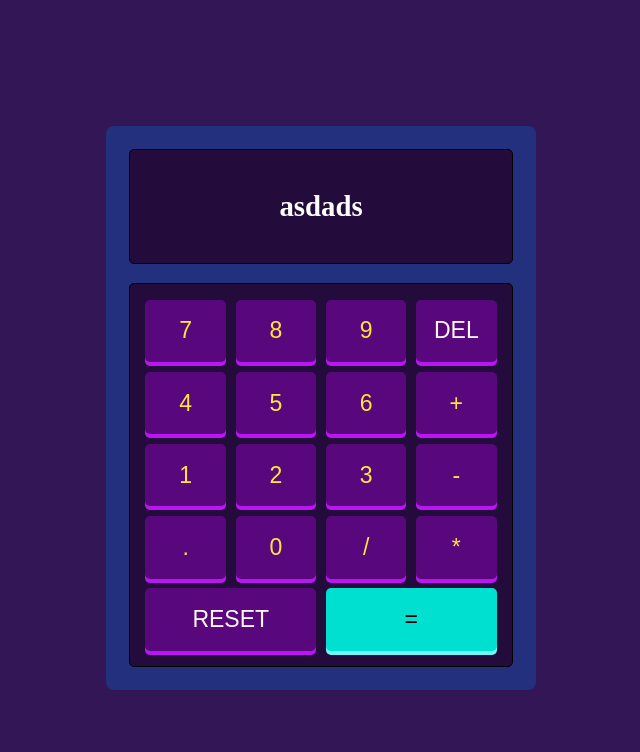
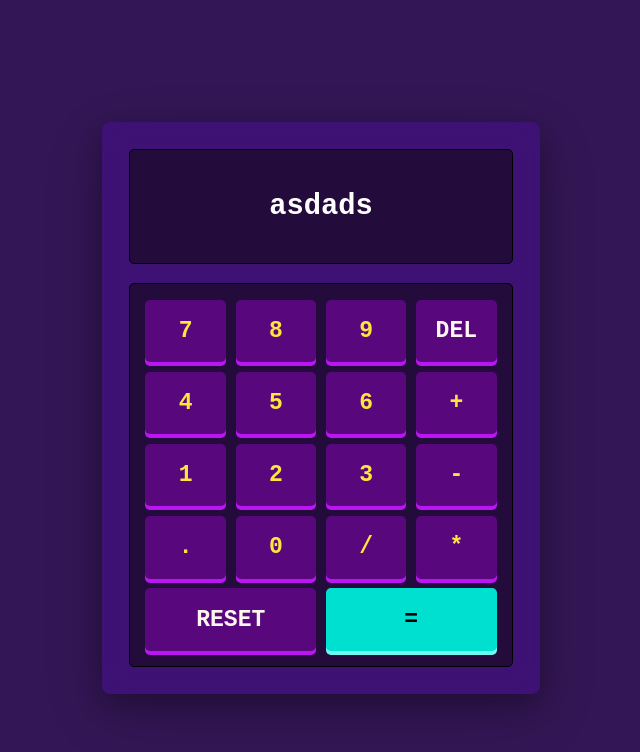
Before and after one commit to 555Viktor/odin-calculator, a plain HTML site: page index.html in a window 1280 px wide. Shown: the whole page, without its empty margins (319-959 px from the left). Drawn offline with Linux system fonts and the light colour scheme.

Commit message:
Finish initial page style version

```diff
--- a/style.css
+++ b/style.css
@@ -1,6 +1,11 @@
+@import url('https://fonts.googleapis.com/css2?family=Orbitron:wght@400..900&display=swap');
+
 * {
     box-sizing: border-box;
+
+    font-family: "Roboto Mono", monospace;
     font-size: 1.2rem;
+    font-weight: bold;
 }
 
 body {
@@ -20,9 +25,11 @@ body,
 /* Main container for calculator */
 .calc-container {
     border-radius: 8px;
-    padding: 1.2rem;
+    padding: 1.4rem;
 
-    background: hsla(220, 73%, 35%, 0.578);
+    background: #6f00ff30;
+    box-shadow: 0px 10px 30px rgba(0, 0, 0, 0.3), 0px 20px 60px rgba(0, 0, 0, 0.15);
+    backdrop-filter: blur(10px); /*Blur effect*/
 }
 
 /* Calculator display */
```
